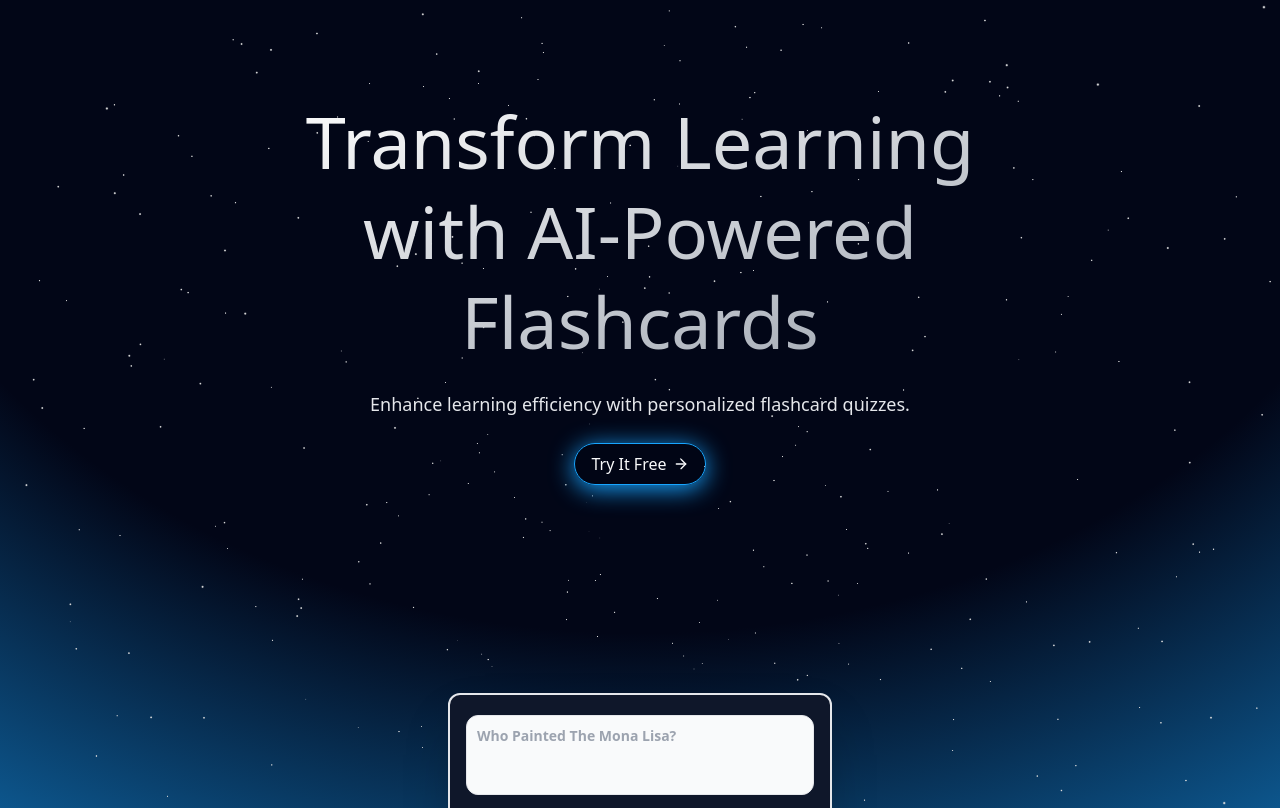
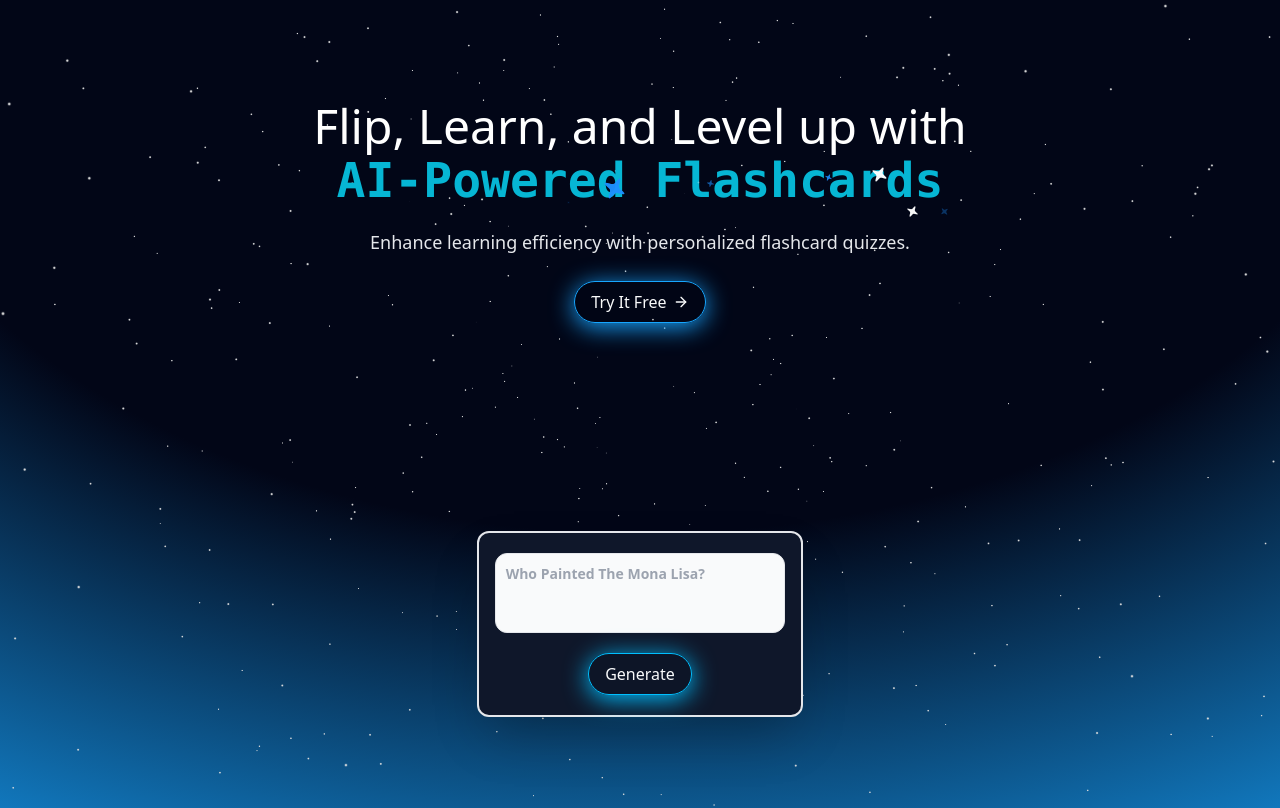
Before and after one commit to Panth1823/FlashGenie, a React (Vite) app in the folder Client/: page / in a window 1280 px wide. Shown: the top 808 px of the page. Built offline with nearby package versions, Linux system fonts and the light colour scheme.

Commit message:
update 3 files and delete 1 file

```diff
--- a/Client/src/App.jsx
+++ b/Client/src/App.jsx
@@ -1,10 +1,10 @@
 import React from "react";
-import Home from "./components/Home";
+import { AuroraHero } from "./components/AuroraHero";
 
 const App = () => {
   return (
     <>
-      <Home />
+      <AuroraHero />
     </>
   );
 };
--- a/Client/src/components/AuroraHero.jsx
+++ b/Client/src/components/AuroraHero.jsx
@@ -10,7 +10,7 @@ import {
 } from "framer-motion";
 import Input from "./Input";
 import FlashcardGrid from "./FlashcardGrid";
-
+import SparklesText from "@/components/magicui/sparkles-text";
 // Updated to only include shades of blue
 const COLORS_TOP = ["#00BFFF", "#1E90FF"];
 
@@ -79,8 +79,9 @@ export const AuroraHero = () => {
       className="relative grid min-h-screen place-content-center overflow-hidden bg-gray-950 px-4 py-24 text-gray-200"
     >
       <div className="relative z-10 flex flex-col items-center">
-        <h1 className="max-w-3xl bg-gradient-to-br from-white to-gray-400 bg-clip-text text-center text-3xl font-medium leading-tight text-transparent sm:text-5xl sm:leading-tight md:text-7xl md:leading-tight">
-          Transform Learning with AI-Powered Flashcards
+        <h1 className="max-w-3xl text-center text-xl font-medium leading-tight text-transparent sm:text-4xl sm:leading-tight md:text-5xl md:leading-tight text-white">
+          Flip, Learn, and Level up with
+          <SparklesText text="AI-Powered Flashcards" />
         </h1>
         <p className="my-6 max-w-xl text-center text-base leading-relaxed md:text-lg md:leading-relaxed">
           Enhance learning efficiency with personalized flashcard quizzes.
--- a/Client/src/components/Home.jsx
+++ /dev/null
@@ -1,12 +0,0 @@
-import React from "react";
-import { AuroraHero } from "./AuroraHero";
-
-const Home = () => {
-  return (
-    <>
-      <AuroraHero />
-    </>
-  );
-};
-
-export default Home;
--- a/Client/src/components/Input.jsx
+++ b/Client/src/components/Input.jsx
@@ -1,6 +1,7 @@
 import React from "react";
 import PropTypes from "prop-types"; // Add PropTypes import
-
+import { FiArrowRight } from "react-icons/fi";
+import { motion, useMotionTemplate, useMotionValue } from "framer-motion";
 const Input = ({
   quiz,
   handleMessageChange,
@@ -8,6 +9,10 @@ const Input = ({
   error,
   loading,
 }) => {
+  const COLORS_TOP = ["#00BFFF", "#1E90FF"];
+  const color = useMotionValue(COLORS_TOP[0]);
+  const border = useMotionTemplate`1px solid ${color}`;
+  const boxShadow = useMotionTemplate`0px 4px 24px ${color}`;
   return (
     <>
       <div className="flex justify-center items-center mt-52 z-50">
@@ -18,20 +23,27 @@ const Input = ({
                 type="text"
                 value={quiz}
                 onChange={handleMessageChange}
-                className="block p-2.5 w-full text-sm capitalize text-black font-bold h-20 bg-gray-50 rounded-xl resize-none border dark:bg-gray-700"
+                className="block p-2.5 w-full text-sm capitalize text-black font-bold h-20 bg-gray-50 rounded-xl resize-none border dark:bg-gray-700 outline-none"
                 placeholder="Who painted the Mona Lisa?"
                 required
               />
             </div>
-            <div className="flex justify-center pt-5">
-              <button
-                type="submit"
-                className="relative inline-flex items-center justify-center p-0.5 mb-4 mr-2 overflow-hidden text-sm font-medium text-gray-900 rounded-lg group bg-gradient-to-br from-green-400 to-blue-600 group-hover:from-green-400 group-hover:to-blue-600 hover:text-white dark:text-white focus:ring-4 focus:outline-none focus:ring-green-200 dark:focus:ring-green-800"
+            <div className="flex justify-center p-5">
+              <motion.button
+                style={{
+                  border,
+                  boxShadow,
+                }}
+                whileHover={{
+                  scale: 1.015,
+                }}
+                whileTap={{
+                  scale: 0.985,
+                }}
+                className="group relative flex w-fit items-center gap-1.5 rounded-full bg-gray-950/10 px-4 py-2 text-gray-50 transition-colors hover:bg-gray-950/50"
               >
-                <span className="relative p-5 py-2.5 transition-all ease-in duration-75 bg-white dark:bg-gray-900 rounded-md group-hover:bg-opacity-0">
-                  Generate
-                </span>
-              </button>
+                Generate
+              </motion.button>
             </div>
           </form>
           {error && (
--- /dev/null
+++ b/Client/src/components/magicui/sparkles-text.jsx
@@ -0,0 +1,94 @@
+"use client";
+import { useEffect, useState } from "react";
+import { motion } from "framer-motion";
+
+import { cn } from "@/lib/utils";
+
+const SparklesText = ({
+  text,
+  colors = { first: "#1E90FF", second: "#FFFFFF" },
+  className,
+  sparklesCount = 10,
+  ...props
+}) => {
+  const [sparkles, setSparkles] = useState([]);
+
+  useEffect(() => {
+    const generateStar = () => {
+      const starX = `${Math.random() * 100}%`;
+      const starY = `${Math.random() * 100}%`;
+      const color = Math.random() > 0.5 ? colors.first : colors.second;
+      const delay = Math.random() * 2;
+      const scale = Math.random() * 1 + 0.3;
+      const lifespan = Math.random() * 10 + 5;
+      const id = `${starX}-${starY}-${Date.now()}`;
+      return { id, x: starX, y: starY, color, delay, scale, lifespan };
+    };
+
+    const initializeStars = () => {
+      const newSparkles = Array.from({ length: sparklesCount }, generateStar);
+      setSparkles(newSparkles);
+    };
+
+    const updateStars = () => {
+      setSparkles((currentSparkles) =>
+        currentSparkles.map((star) => {
+          if (star.lifespan <= 0) {
+            return generateStar();
+          } else {
+            return { ...star, lifespan: star.lifespan - 0.1 };
+          }
+        })
+      );
+    };
+
+    initializeStars();
+    const interval = setInterval(updateStars, 100);
+
+    return () => clearInterval(interval);
+  }, [colors.first, colors.second]);
+
+  return (
+    <div
+      className={cn("text-5xl font-bold text-cyan-500 font-mono", className)}
+      {...props}
+      style={{
+        "--sparkles-first-color": `${colors.first}`,
+        "--sparkles-second-color": `${colors.second}`,
+      }}
+    >
+      <span className="relative inline-block">
+        {sparkles.map((sparkle) => (
+          <Sparkle key={sparkle.id} {...sparkle} />
+        ))}
+        <strong>{text}</strong>
+      </span>
+    </div>
+  );
+};
+
+const Sparkle = ({ id, x, y, color, delay, scale }) => {
+  return (
+    <motion.svg
+      key={id}
+      className="pointer-events-none absolute z-20"
+      initial={{ opacity: 0, left: x, top: y }}
+      animate={{
+        opacity: [0, 1, 0],
+        scale: [0, scale, 0],
+        rotate: [75, 120, 150],
+      }}
+      transition={{ duration: 0.8, repeat: Infinity, delay }}
+      width="21"
+      height="21"
+      viewBox="0 0 21 21"
+    >
+      <path
+        d="M9.82531 0.843845C10.0553 0.215178 10.9446 0.215178 11.1746 0.843845L11.8618 2.72026C12.4006 4.19229 12.3916 6.39157 13.5 7.5C14.6084 8.60843 16.8077 8.59935 18.2797 9.13822L20.1561 9.82534C20.7858 10.0553 20.7858 10.9447 20.1561 11.1747L18.2797 11.8618C16.8077 12.4007 14.6084 12.3916 13.5 13.5C12.3916 14.6084 12.4006 16.8077 11.8618 18.2798L11.1746 20.1562C10.9446 20.7858 10.0553 20.7858 9.82531 20.1562L9.13819 18.2798C8.59932 16.8077 8.60843 14.6084 7.5 13.5C6.39157 12.3916 4.19225 12.4007 2.72023 11.8618L0.843814 11.1747C0.215148 10.9447 0.215148 10.0553 0.843814 9.82534L2.72023 9.13822C4.19225 8.59935 6.39157 8.60843 7.5 7.5C8.60843 6.39157 8.59932 4.19229 9.13819 2.72026L9.82531 0.843845Z"
+        fill={color}
+      />
+    </motion.svg>
+  );
+};
+
+export default SparklesText;
```
